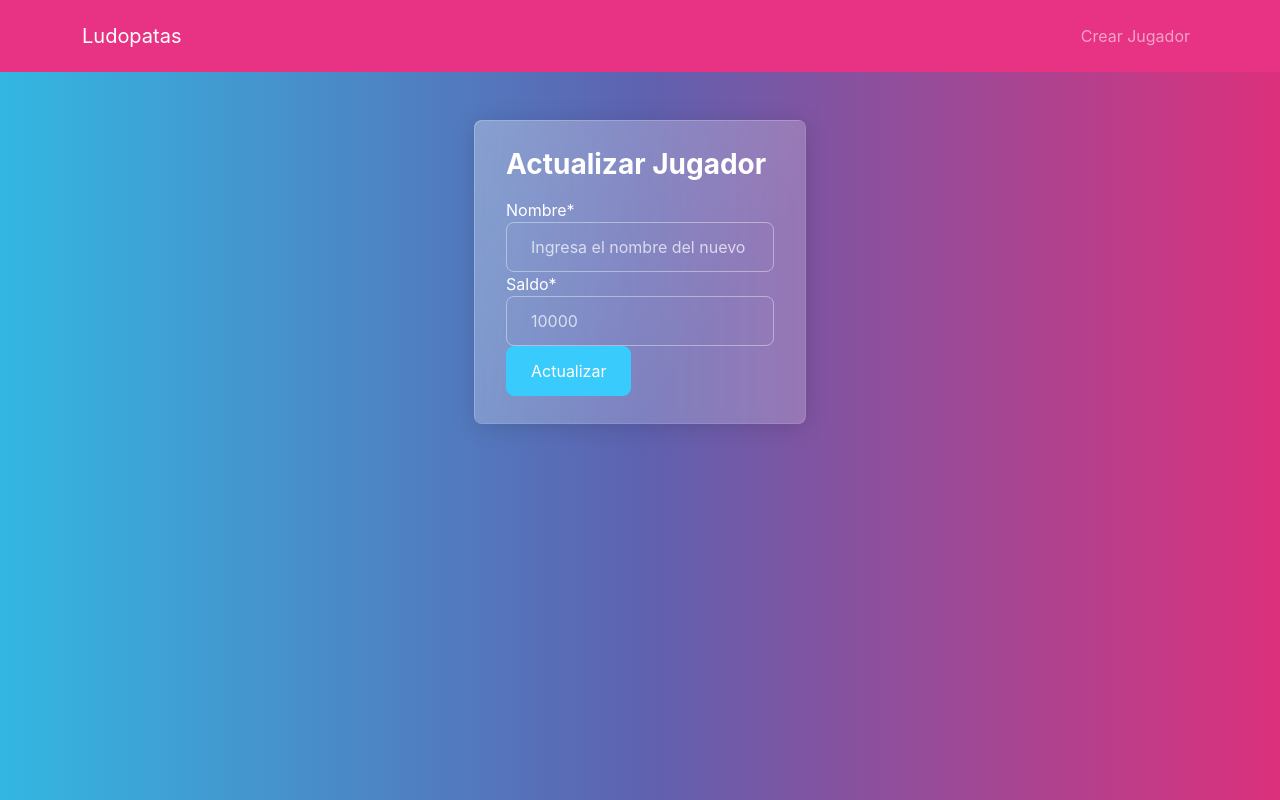
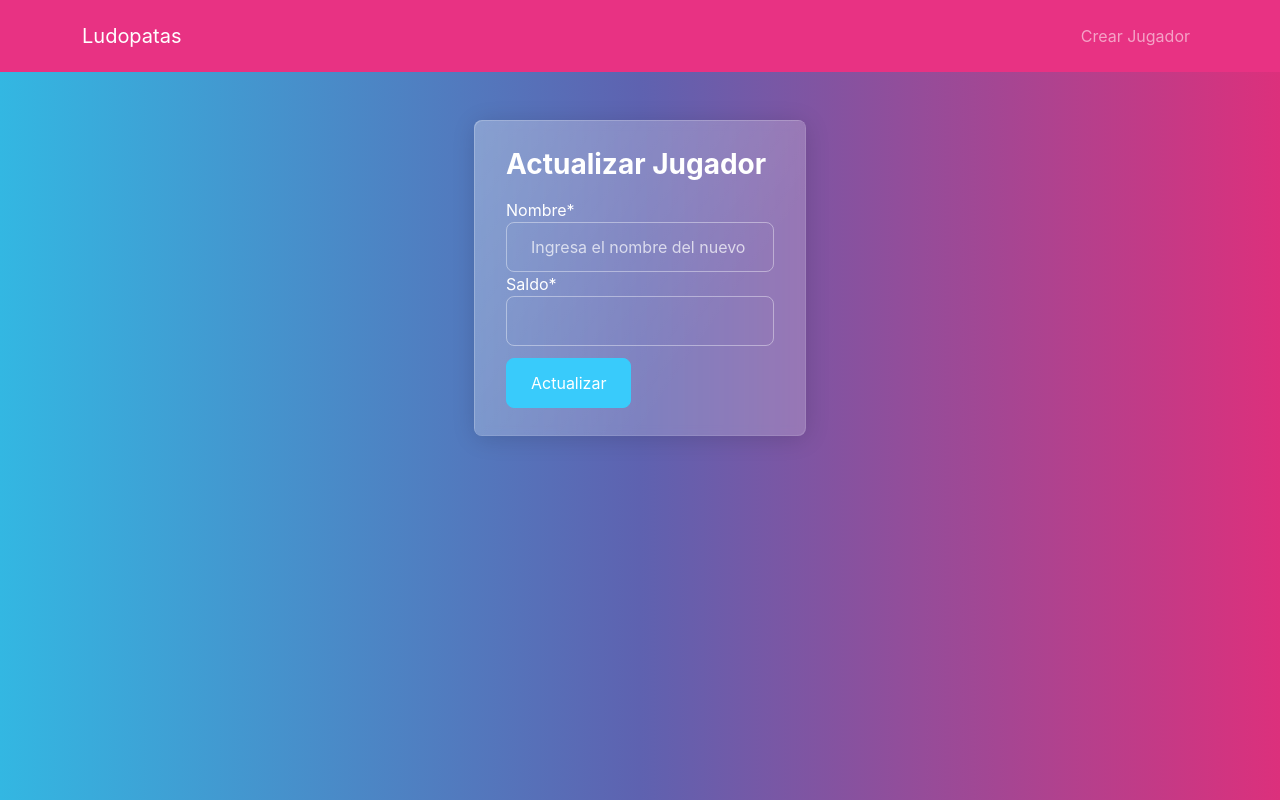
Before and after one commit to josecarvajalhernandez/ruleta, a React (Create React App) app in the folder ruleta_frontend/: page /update/1 in a window 1280 px wide. Built offline with nearby package versions, Linux system fonts and the light colour scheme; no server answers.

Commit message:
eestilizando boton formulario| comentando funcion actualizar para testear

```diff
--- a/ruleta_frontend/src/components/Jugadores/JugadorForm.tsx
+++ b/ruleta_frontend/src/components/Jugadores/JugadorForm.tsx
@@ -72,24 +72,23 @@ const JugadorForm = () => {
                   autoFocus
                 />
               </div>
-              <div className="form-group">
-                <label htmlFor="saldo">Saldo*</label>
-                <input
-                  type="text"
-                  name="saldo"
-                  id=""
-                  placeholder="10000"
-                  className="form-control"
-                  onChange={handleInputChange}
-                  value={jugador.saldo}
-                />
-              </div>
+              {
+                params.id ?
+                <div className="form-group">
+                  <label htmlFor="saldo">Saldo*</label>
+                  <input type="text" name="saldo" className="form-control"  onChange={handleInputChange} value={jugador.saldo} />
+                </div>
+                :
+                <input type="hidden" name="saldo" placeholder="10000" value='10000'/>
+              }
+              <div className="form-boton">
               {
                 params.id ?
                 <button className="btn btn-info">Actualizar</button>
                 :
                 <button className="btn btn-primary">Crear</button>
               }
+              </div>
             </form>
           </div>
         </div>
--- a/ruleta_frontend/src/components/Jugadores/JugadorItem.css
+++ b/ruleta_frontend/src/components/Jugadores/JugadorItem.css
@@ -1,6 +1,9 @@
 .jugador-row:hover {
     font-weight:bold;
-  }
-  .jugador-row-delete:hover {
-    cursor: pointer;
-  }
+}
+.jugador-row-delete:hover {
+  cursor: pointer;
+}
+.form-boton{
+  margin-top: 12px;
+}
```
Also changed, not shown: 1 other file (tests, documents, lock files or other folders).
